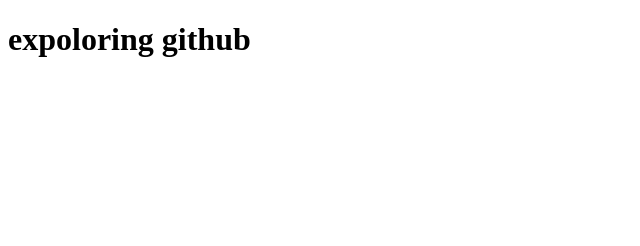
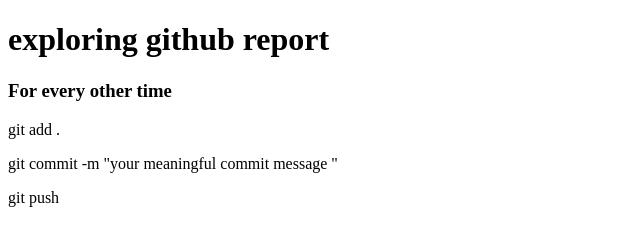
Before and after one commit to arinsarker07-oss/My-second-github, a plain HTML site: page index.html in a window 1280 px wide. Shown: the whole page, without its empty margins (0-640 px from the left). Drawn offline with Linux system fonts and the light colour scheme.

Commit message:
addedthe comand to push code

```diff
--- a/index.html
+++ b/index.html
@@ -7,7 +7,15 @@
 </head>
 <body>
 
-    <h1>expoloring github</h1>
+    <h1>exploring github report </h1>
+    <div>
+        <h3>For every other time</h3>
+        <p>git add .</p>
+        <p>git commit -m "your meaningful commit message "</p>
+<p>git push</p>
+
+
+    </div>
 
 </body>
 </html>
```
